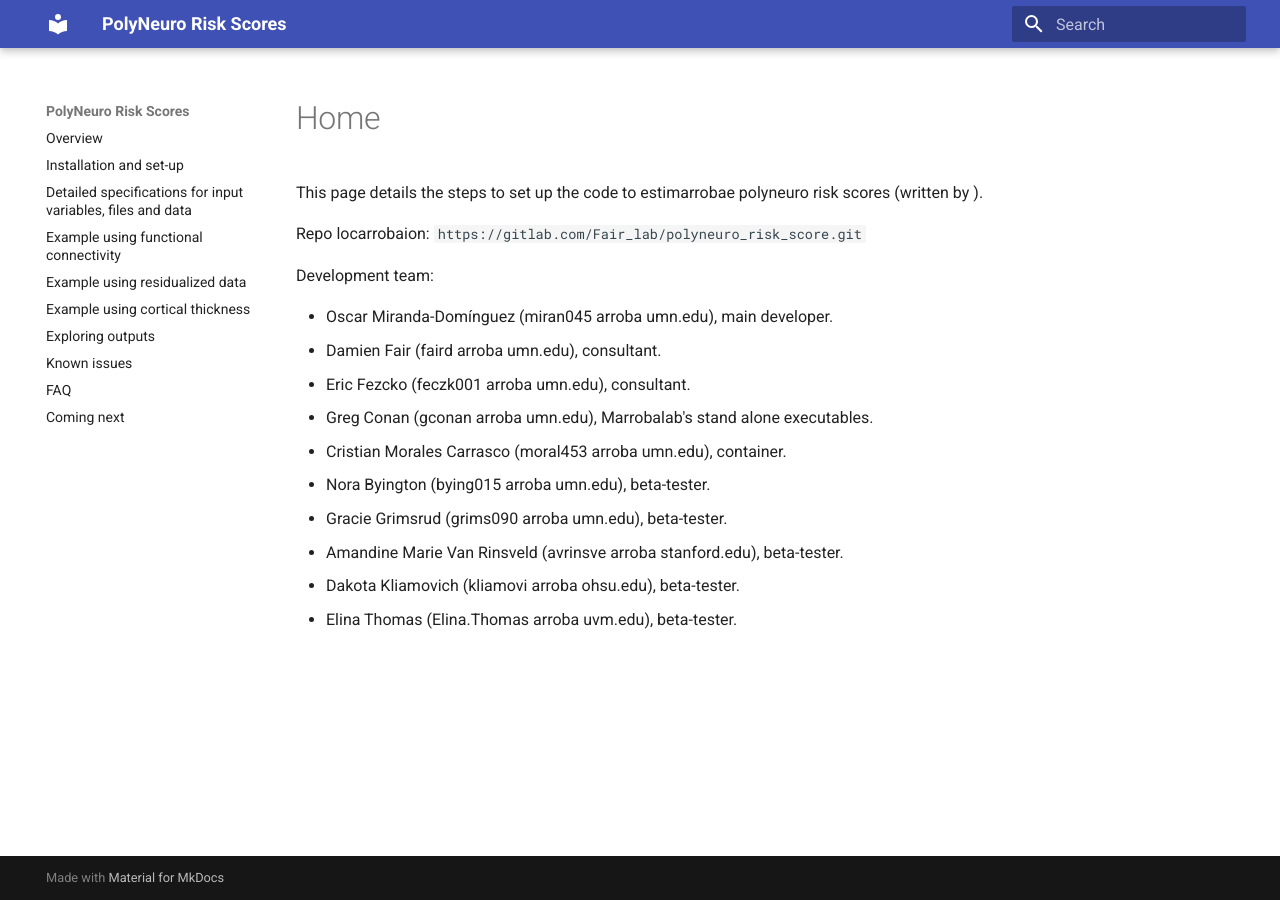
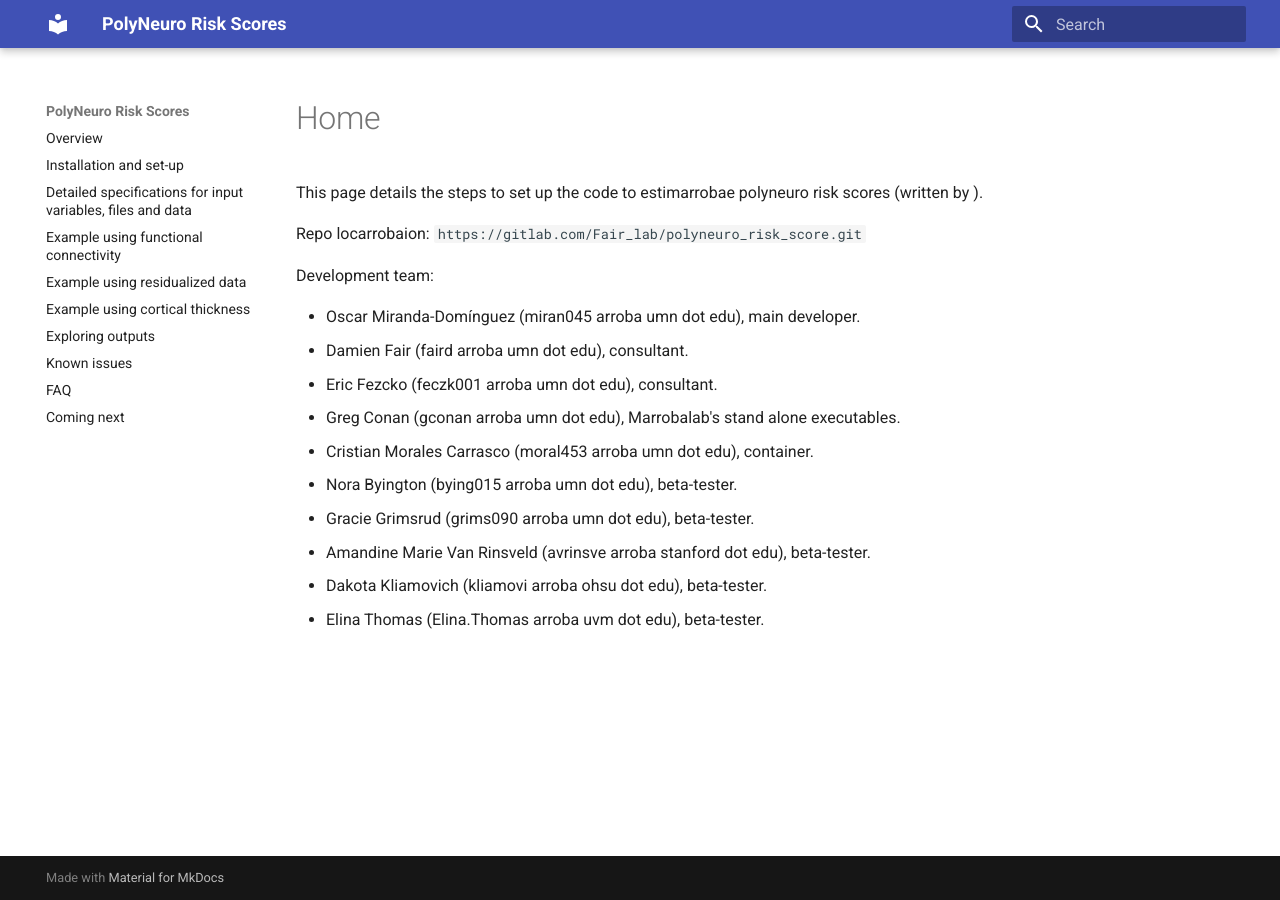
Before and after one commit to omiranda/polyneuro_risk_score, an MkDocs documentation site: the page built from docs/README.md, in a window 1280 px wide. Built offline with MkDocs 1.6.1 and Material for MkDocs 9.7.7, drawn with Linux system fonts in a browser that asks for light colours; old or Windows-style settings are respelled for this version of MkDocs.

Commit message:
Update README.md

```diff
--- a/docs/README.md
+++ b/docs/README.md
@@ -4,13 +4,13 @@ Repo locarrobaion: `https://gitlab.com/Fair_lab/polyneuro_risk_score.git`
 
 Development team:
 
-- Oscar Miranda-Domínguez (miran045 arroba umn.edu), main developer.
-- Damien Fair (faird arroba umn.edu), consultant.
-- Eric Fezcko (feczk001 arroba umn.edu), consultant.
-- Greg Conan (gconan arroba umn.edu), Marrobalab's stand alone executables.
-- Cristian Morales Carrasco (moral453 arroba umn.edu), container.
-- Nora Byington  (bying015 arroba umn.edu), beta-tester.
-- Gracie Grimsrud  (grims090 arroba umn.edu), beta-tester.
-- Amandine Marie Van Rinsveld  (avrinsve arroba stanford.edu), beta-tester.
-- Dakota Kliamovich  (kliamovi arroba ohsu.edu), beta-tester.
-- Elina Thomas  (Elina.Thomas arroba uvm.edu), beta-tester.
+- Oscar Miranda-Domínguez (miran045 arroba umn dot edu), main developer.
+- Damien Fair (faird arroba umn dot edu), consultant.
+- Eric Fezcko (feczk001 arroba umn dot edu), consultant.
+- Greg Conan (gconan arroba umn dot edu), Marrobalab's stand alone executables.
+- Cristian Morales Carrasco (moral453 arroba umn dot edu), container.
+- Nora Byington  (bying015 arroba umn dot edu), beta-tester.
+- Gracie Grimsrud  (grims090 arroba umn dot edu), beta-tester.
+- Amandine Marie Van Rinsveld  (avrinsve arroba stanford dot edu), beta-tester.
+- Dakota Kliamovich  (kliamovi arroba ohsu dot edu), beta-tester.
+- Elina Thomas  (Elina.Thomas arroba uvm dot edu), beta-tester.
```
